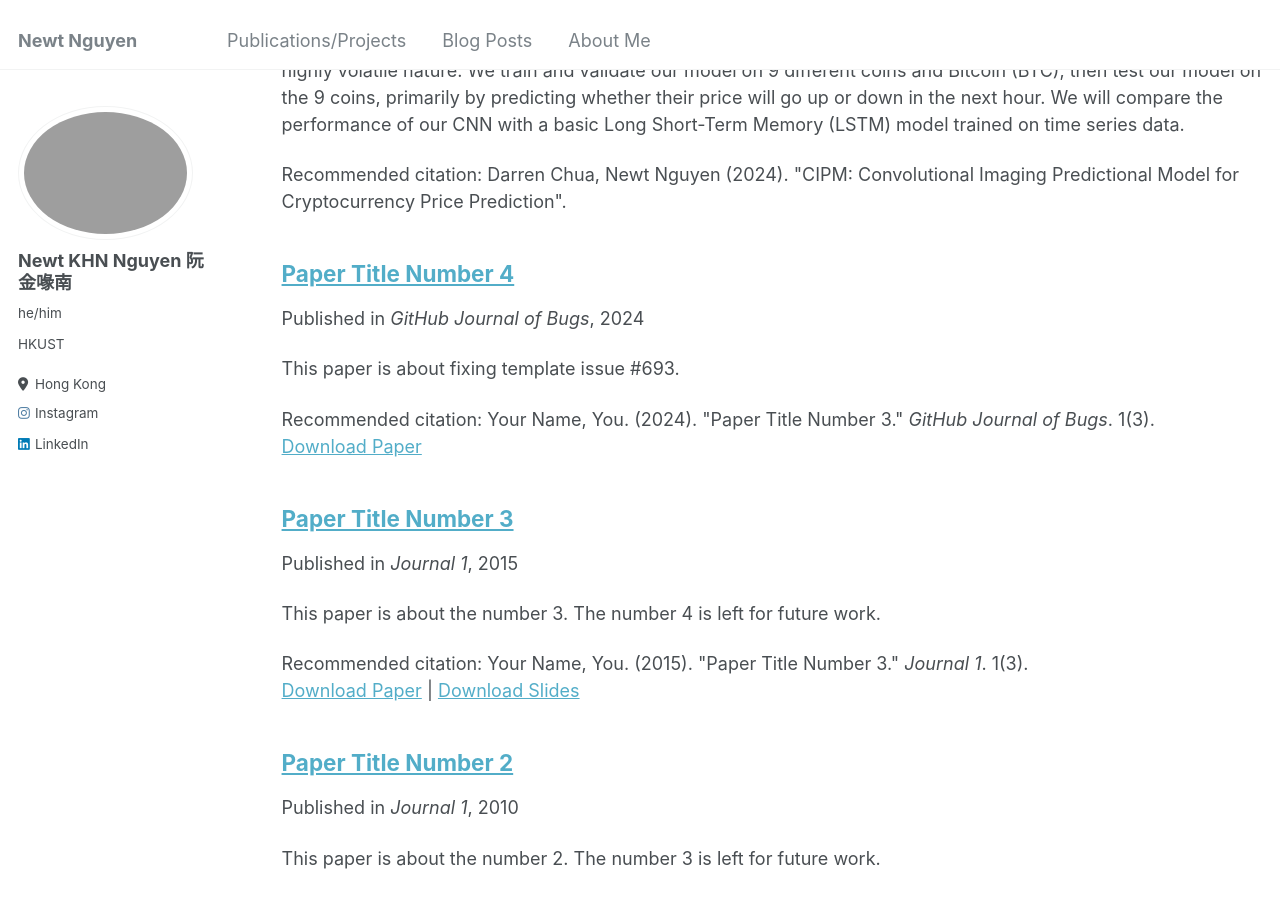
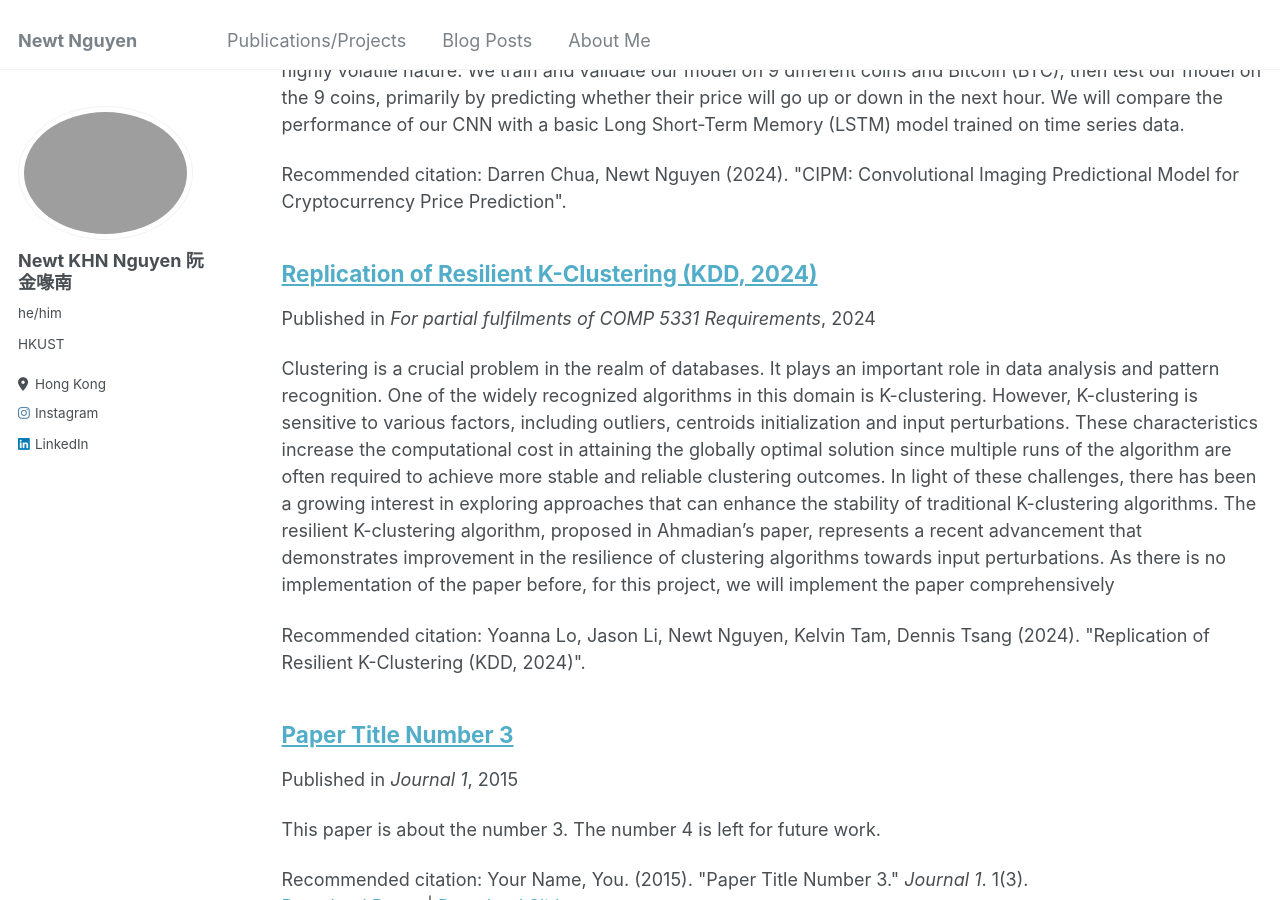
Before and after one commit to newtdes/newtdes.github.io, a Jekyll site: the page built from _pages/publications.md, in a window 1280 px wide and 900 px high, scrolled down 407 px. Built offline with Jekyll 4.4.1, drawn with Linux system fonts in a browser that asks for light colours.

Commit message:
Project 2 added

```diff
--- a/_publications/2024-02-17-paper-title-number-4.md
+++ b/_publications/2024-02-17-paper-title-number-4.md
@@ -1,12 +1,12 @@
 ---
-title: "Paper Title Number 4"
+title: "Replication of Resilient K-Clustering (KDD, 2024)"
 collection: publications
-permalink: /publication/2024-02-17-paper-title-number-4
-excerpt: 'This paper is about fixing template issue #693.'
-date: 2024-02-17
-venue: 'GitHub Journal of Bugs'
-paperurl: 'http://academicpages.github.io/files/paper3.pdf'
-citation: 'Your Name, You. (2024). &quot;Paper Title Number 3.&quot; <i>GitHub Journal of Bugs</i>. 1(3).'
+permalink: /publication/2024-11-22-comp5331-project
+excerpt: 'Clustering is a crucial problem in the realm of databases. It plays an important role in data analysis and pattern recognition. One of the widely recognized algorithms in this domain is K-clustering. However, K-clustering is sensitive to various factors, including outliers, centroids initialization and input perturbations. These characteristics increase the computational cost in attaining the globally optimal solution since multiple runs of the algorithm are often required to achieve more stable and reliable clustering outcomes. In light of these challenges, there has been a growing interest in exploring approaches that can enhance the stability of traditional K-clustering algorithms. The resilient K-clustering algorithm, proposed in Ahmadian’s paper, represents a recent advancement that demonstrates improvement in the resilience of clustering algorithms towards input perturbations. As there is no implementation of the paper before, for this project, we will implement the paper comprehensively'
+date: 2024-11-22
+venue: 'For partial fulfilments of COMP 5331 Requirements'
+# paperurl: 'http://academicpages.github.io/files/paper3.pdf'
+citation: 'Yoanna Lo, Jason Li, Newt Nguyen, Kelvin Tam, Dennis Tsang (2024). &quot;Replication of Resilient K-Clustering (KDD, 2024)&quot;.'
 ---
 
 The contents above will be part of a list of publications, if the user clicks the link for the publication than the contents of section will be rendered as a full page, allowing you to provide more information about the paper for the reader. When publications are displayed as a single page, the contents of the above "citation" field will automatically be included below this section in a smaller font.
```
